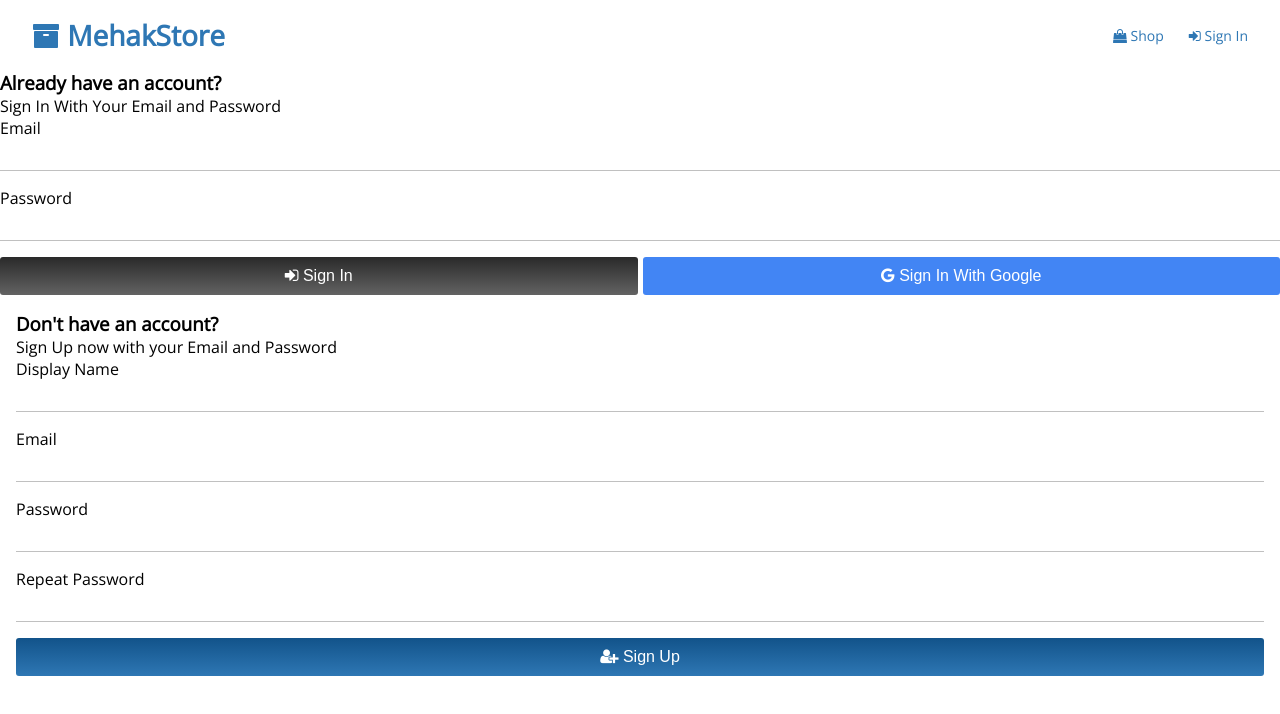
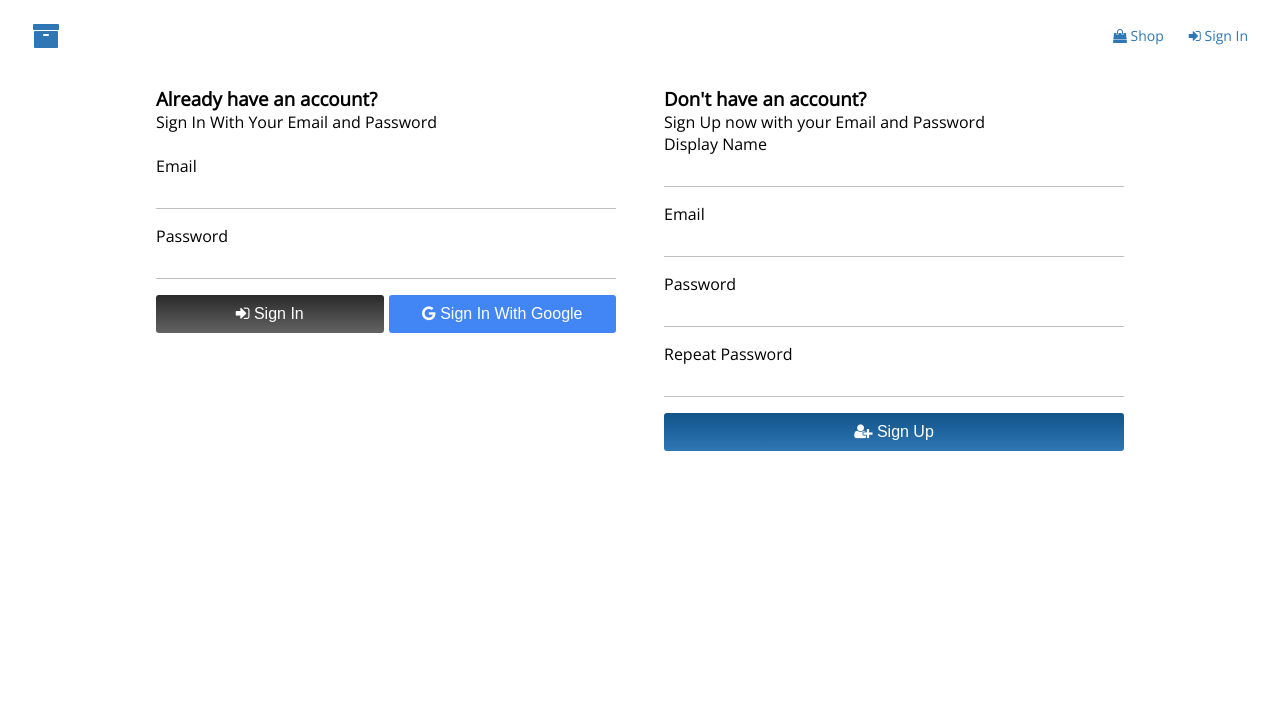
Before and after one commit to MazanLabeeb/MehakStore, a React (Create React App) app: page /auth in a window 1280 px wide. Shown: the top 714 px of the page. Built offline with nearby package versions, Linux system fonts and the light colour scheme.

Commit message:
Lesson 85

```diff
--- a/src/Components/button/button.style.scss
+++ b/src/Components/button/button.style.scss
@@ -1,66 +1,91 @@
 @import "../../globals";
 
-.btn-group{
+.btn-group {
     display: flex;
-    flex-direction: row;
+    flex-direction: column;
     justify-content: space-between;
-    & button:first-child{
+
+    & button:first-child {
         margin-left: 0 !important;
     }
-    & button{
-        margin-left: 5px;
+
+    & button {
+        margin-bottom: 10px;
+
+
     }
 }
 
-.btn{
+@media only screen and (min-width: 500px) {
+    .btn-group {
+        flex-direction: row;
+
+        & button {
+            margin-left: 5px;
+
+        }
+    }
+
+
+}
+
+.btn {
     padding: 7px 14px;
     border: none;
     border-radius: 3px;
     color: white;
 
 }
-.btn-max-width{
+
+.btn-max-width {
     width: 100%;
 }
-.btn-large{
+
+.btn-large {
     padding: 10px 20px;
     font-size: 16px;
 }
-.btn-primary{
+
+.btn-primary {
     background-color: $primary;
     background-image: linear-gradient(to top, $primary, $primaryDark);
 }
-.btn-primary:hover{
+
+.btn-primary:hover {
     background-color: $primaryDark;
     background-image: linear-gradient(to top, $primaryDark, $primaryDark);
 
 }
-.btn-primary:focus{
+
+.btn-primary:focus {
     outline: 3px solid $primaryLight;
 }
 
 
-.btn-secondary{
+.btn-secondary {
     background-color: $secondary;
     background-image: linear-gradient(to top, $secondary, $secondaryDark);
 }
-.btn-secondary:hover{
+
+.btn-secondary:hover {
     background-color: $primaryDark;
     background-image: linear-gradient(to top, $secondaryDark, $secondaryDark);
 
 
 }
-.btn-secondary:focus{
+
+.btn-secondary:focus {
     outline: 3px solid $secondaryLight;
 }
 
 
 
-.btn-google{
+.btn-google {
     background-color: #4285F4;
 
 }
-.btn-google:hover{
+
+.btn-google:hover {
     background-color: $primaryDark;
 
 }
--- a/src/Components/form-input/form-input.component.jsx
+++ b/src/Components/form-input/form-input.component.jsx
@@ -4,7 +4,7 @@ const FormInput = ({label, ...formProps}) => {
 
     return (
         <div>
-            <label htmlFor={formProps.name}>{label}</label>
+            <label htmlFor={formProps.id}>{label}</label>
             <input {...formProps} className={"inputField"}   />
         </div>
     );
--- a/src/Components/sign-in-form/sign-in-form.component.jsx
+++ b/src/Components/sign-in-form/sign-in-form.component.jsx
@@ -63,10 +63,10 @@ const SignInForm = () => {
         <div className="signIn-form">
             <h3>Already have an account?</h3>
             <p>Sign In With Your Email and Password</p>
-
+            <br />
             <form onSubmit={submitHandler}>
-                <FormInput type={"email"} label={"Email"} onChange={formHandler} value={email} name={"email"} id={"email"} required={true} />
-                <FormInput type={"password"} label={"Password"} onChange={formHandler} value={password} name={"password"} id={"password"} required={true} />
+                <FormInput type={"email"} label={"Email"} onChange={formHandler} value={email} name={"email"} id={"emailSignIn"} required={true} />
+                <FormInput type={"password"} label={"Password"} onChange={formHandler} value={password} name={"password"} id={"passwordSignIn"} required={true} />
                 <div className={"btn-group"}>
                     <Button type={"submit"} id={"login"} className={"btn btn-secondary btn-large btn-max-width"}><i className="fa fa-sign-in" aria-hidden="true"></i> Sign In</Button>
                     <Button type={"button"} onClick={signInWithGoogle} className={"btn btn-google btn-large btn-max-width"}><i className="fa fa-google" aria-hidden="true"></i> Sign In With Google</Button>
--- a/src/Components/sign-in-form/sign-in-form.style.scss
+++ b/src/Components/sign-in-form/sign-in-form.style.scss
@@ -1,6 +1,6 @@
-.signup-form{
+.signIn-form{
     padding: 16px;
+    form{
+        max-width: 500px;
+    }
 }
-input{
-    display: block;
-}
--- a/src/Components/sign-up-form/sign-up-form.component.jsx
+++ b/src/Components/sign-up-form/sign-up-form.component.jsx
@@ -68,10 +68,10 @@ const SignUpForm = () => {
             <h3>Don't have an account?</h3>
             <p>Sign Up now with your Email and Password</p>
             <form onSubmit={submitHandler}>
-                <FormInput type={"text"} label={"Display Name"} onChange={formHandler} value={displayName} name={"displayName"}  autoComplete="off" required={true} />
-                <FormInput type={"email"} label={"Email"} onChange={formHandler} value={email} name={"email"}  autoComplete="off" required={true} />
-                <FormInput type={"password"} label={"Password"} onChange={formHandler} value={password} name={"password"} autoComplete="off" required={true} />
-                <FormInput type={"password"} label={"Repeat Password"} onChange={formHandler} value={password2} name={"password2"} autoComplete="off" required={true} />
+                <FormInput type={"text"} label={"Display Name"} id={"displayName"} onChange={formHandler} value={displayName} name={"displayName"}  autoComplete="off" required={true} />
+                <FormInput type={"email"} label={"Email"} id={"email"} onChange={formHandler} value={email} name={"email"}  autoComplete="off" required={true} />
+                <FormInput type={"password"} label={"Password"} id={"password"} onChange={formHandler} value={password} name={"password"} autoComplete="off" required={true} />
+                <FormInput type={"password"} label={"Repeat Password"} id={"password2"} onChange={formHandler} value={password2} name={"password2"} autoComplete="off" required={true} />
                 {/* <button id="submit" type="submit">Sign Up</button> */}
             <Button  type={"submit"} id={"submit"} className={"btn btn-primary btn-large btn-max-width"}><i className="fa fa-user-plus" aria-hidden="true"></i> Sign Up</Button>
 
--- a/src/Components/sign-up-form/sign-up-form.style.scss
+++ b/src/Components/sign-up-form/sign-up-form.style.scss
@@ -1,6 +1,6 @@
 .signup-form{
     padding: 16px;
+    form{
+        max-width: 500px;
+    }
 }
-input{
-    display: block;
-}
--- a/src/Routes/Authentication/Authentication.component.jsx
+++ b/src/Routes/Authentication/Authentication.component.jsx
@@ -1,12 +1,11 @@
-import Button from "../../Components/button/button.component";
 import SignInForm from "../../Components/sign-in-form/sign-in-form.component";
 import SignUpForm from "../../Components/sign-up-form/sign-up-form.component";
-import { createUserDocumentFromAuth, signInWithGooglePopup } from "../../utils/firebase/firebase.utils";
+import "./Authentication.style.scss";
 
 const SignIn = () => {
 
     return (
-        <div>
+        <div className="auth-container body-max-width">
             <SignInForm />
             <SignUpForm />
         </div>
--- /dev/null
+++ b/src/Routes/Authentication/Authentication.style.scss
@@ -0,0 +1,20 @@
+.auth-container {
+    display: flex;
+    flex-direction: column;
+
+    &>div {
+        width: 100%;
+        padding: 16px;
+    }
+
+    &>div:first-child {
+        margin-right: 16px;
+    }
+}
+
+@media only screen and (min-width: 700px) {
+    .auth-container {
+        flex-direction: row;
+
+    }
+}
--- a/src/Routes/Nav/nav.component.jsx
+++ b/src/Routes/Nav/nav.component.jsx
@@ -5,7 +5,7 @@ import "./nav.style.scss";
 const Navigation = () => (
     <Fragment>
         <header className="navbar">
-            <Link to="/"><h1><i className="fa fa-archive" aria-hidden="true"></i> MehakStore</h1></Link>
+            <Link to="/"><h1><i className="fa fa-archive" aria-hidden="true"></i> </h1></Link>
             <nav>
                 <ul className="navMenu">
                     <li>
--- a/src/index.scss
+++ b/src/index.scss
@@ -17,3 +17,8 @@ body {
 img {
   pointer-events: none;
 }
+
+.body-max-width{
+  margin: 0 auto;
+  max-width: 1000px;
+}
```
